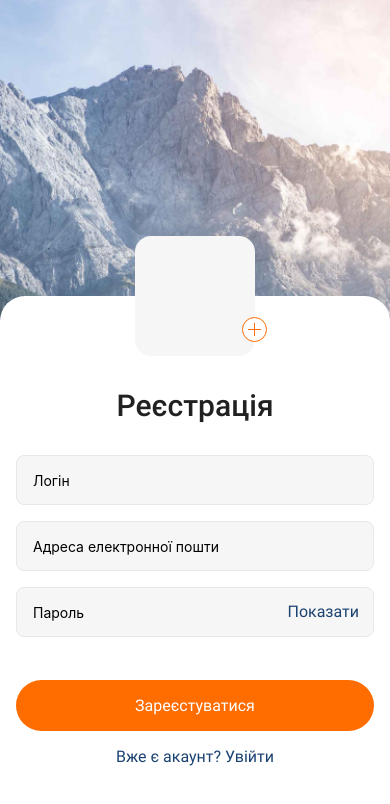
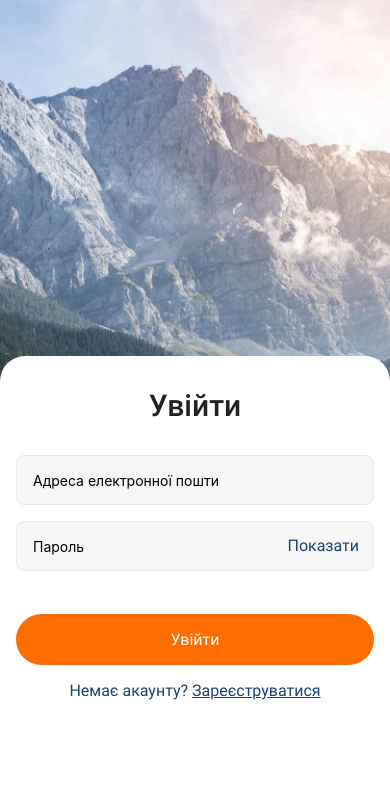
Before and after one commit to bakmaiev/goit-react-native-hw-01, a React Native app: screen / in a window 390 px wide. Shown: the top 804 px of the page. Built offline with nearby package versions, Linux system fonts and the light colour scheme.

Commit message:
Create LoginScreen component

```diff
--- a/App.js
+++ b/App.js
@@ -1,6 +1,8 @@
 import { StatusBar } from "expo-status-bar";
 import { StyleSheet, Text, View } from "react-native";
 import RegistrationScreen from "./screens/RegistrationScreen/RegistrationScreen";
+import LoginScreen from "./screens/LoginScreen/LoginScreen";
+
 import { useFonts } from "expo-font";
 
 export default function App() {
@@ -12,7 +14,8 @@ export default function App() {
 
   return (
     <View style={styles.container}>
-      <RegistrationScreen />
+      {/* <RegistrationScreen /> */}
+      <LoginScreen />
       <StatusBar style="auto" />
     </View>
   );
--- /dev/null
+++ b/screens/LoginScreen/LoginScreen.jsx
@@ -0,0 +1,142 @@
+import React, { useState } from "react";
+import {
+  StyleSheet,
+  Image,
+  Text,
+  View,
+  TextInput,
+  TouchableOpacity,
+} from "react-native";
+import Svg, { Circle, Path } from "react-native-svg";
+
+const RegistrationScreen = () => {
+  return (
+    <View style={styles.container}>
+      <Image
+        source={require("../../assets/background.jpg")}
+        style={styles.backgroundImage}
+      />
+      <View style={styles.registrationForm}>
+        <Text style={styles.formTitle}>Увійти</Text>
+        <View style={styles.inputList}>
+          <TextInput
+            placeholder="Адреса електронної пошти"
+            style={[styles.formInput]}
+          ></TextInput>
+          <View>
+            <TextInput
+              placeholder="Пароль"
+              style={[styles.formInput]}
+            ></TextInput>
+            <TouchableOpacity style={styles.passShowBtn}>
+              <Text style={styles.textPassShowBtn}>Показати</Text>
+            </TouchableOpacity>
+          </View>
+        </View>
+        <TouchableOpacity style={styles.formBtn}>
+          <Text style={styles.textFormBtn}>Увійти</Text>
+        </TouchableOpacity>
+        <View style={styles.signInBtnWrapper}>
+          <Text style={styles.textSignInBtn}>Немає акаунту? </Text>
+          <TouchableOpacity style={styles.signInBtn}>
+            <Text style={[styles.textSignInBtn, styles.underline]}>
+              Зареєструватися
+            </Text>
+          </TouchableOpacity>
+        </View>
+      </View>
+    </View>
+  );
+};
+
+const styles = StyleSheet.create({
+  container: {
+    flex: 1,
+    width: "100%",
+  },
+  backgroundImage: {
+    position: "absolute",
+    width: "100%",
+    resizeMode: "cover",
+    flex: 1,
+  },
+  registrationForm: {
+    width: "100%",
+    marginTop: "auto",
+    paddingLeft: 16,
+    paddingRight: 16,
+    borderTopRightRadius: 25,
+    borderTopLeftRadius: 25,
+    backgroundColor: "#FFFFFF",
+    alignItems: "center",
+  },
+  formTitle: {
+    marginTop: 32,
+    marginBottom: 32,
+    fontFamily: "Roboto-Medium",
+    fontSize: 30,
+    lineHeight: 35,
+    textAlign: "center",
+    letterSpacing: 0.01,
+    color: "#212121",
+  },
+  inputList: {
+    width: "100%",
+    gap: 16,
+    marginBottom: 43,
+  },
+  formInput: {
+    height: 50,
+    padding: 16,
+    backgroundColor: "#F6F6F6",
+    borderWidth: 1,
+    borderStyle: "solid",
+    borderColor: "#E8E8E8",
+    borderRadius: 8,
+  },
+  inputFocused: {
+    borderColor: "#FF6C00",
+    backgroundColor: "#FFFFFF",
+  },
+  formBtn: {
+    width: "100%",
+    height: 51,
+    marginBottom: 16,
+    backgroundColor: "#FF6C00",
+    alignItems: "center",
+    justifyContent: "center",
+    borderRadius: 100,
+  },
+  textFormBtn: {
+    color: "#FFFFFF",
+    fontFamily: "Roboto-Regular",
+    fontSize: 16,
+    lineHeight: 19,
+  },
+  passShowBtn: {
+    position: "absolute",
+    right: 15,
+    top: 15,
+  },
+  signInBtnWrapper: {
+    flexDirection: "row",
+    marginBottom: 144,
+  },
+  textSignInBtn: {
+    fontFamily: "Roboto-Regular",
+    fontSize: 16,
+    lineHeight: 19,
+    color: "#1B4371",
+  },
+  textPassShowBtn: {
+    fontFamily: "Roboto-Regular",
+    fontSize: 16,
+    lineHeight: 19,
+    color: "#1B4371",
+  },
+  underline: {
+    textDecorationLine: "underline",
+  },
+});
+
+export default RegistrationScreen;
```
